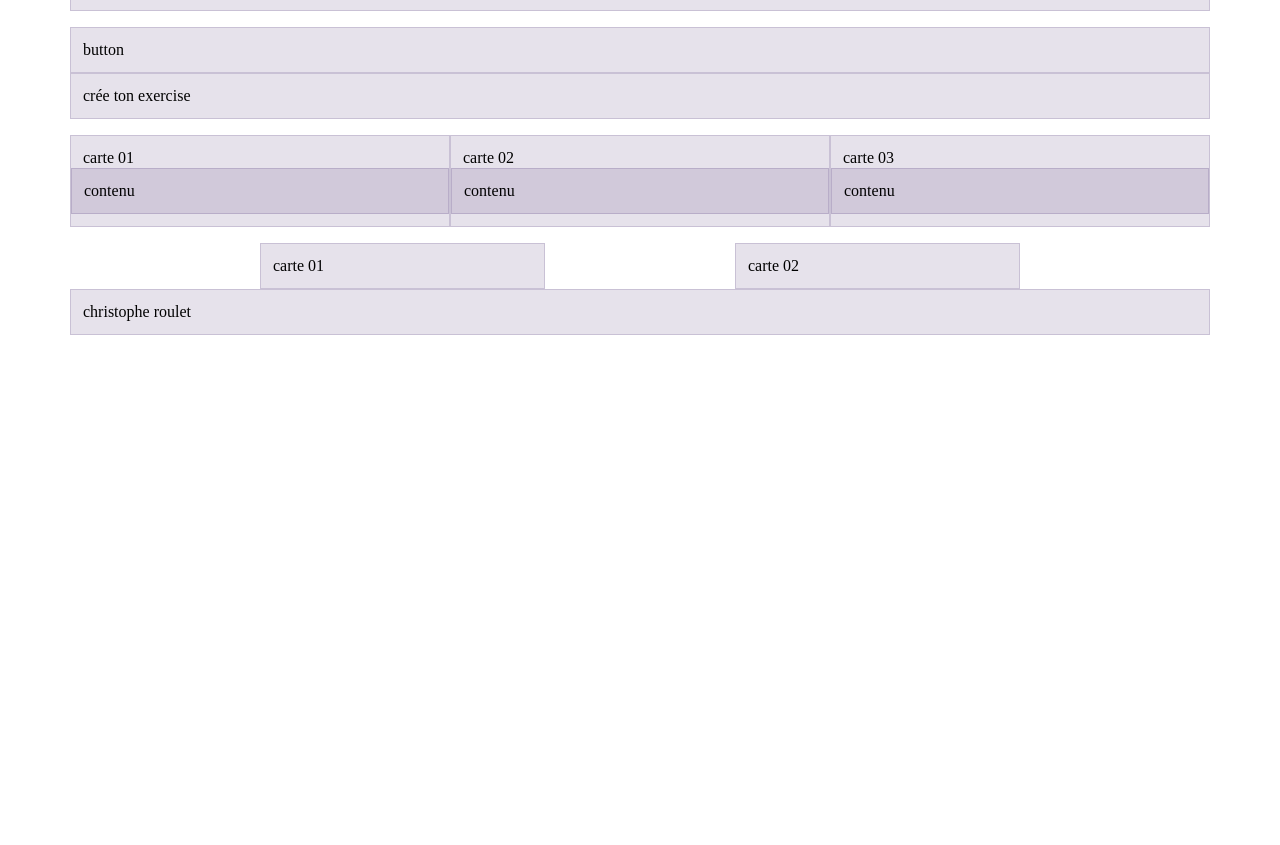
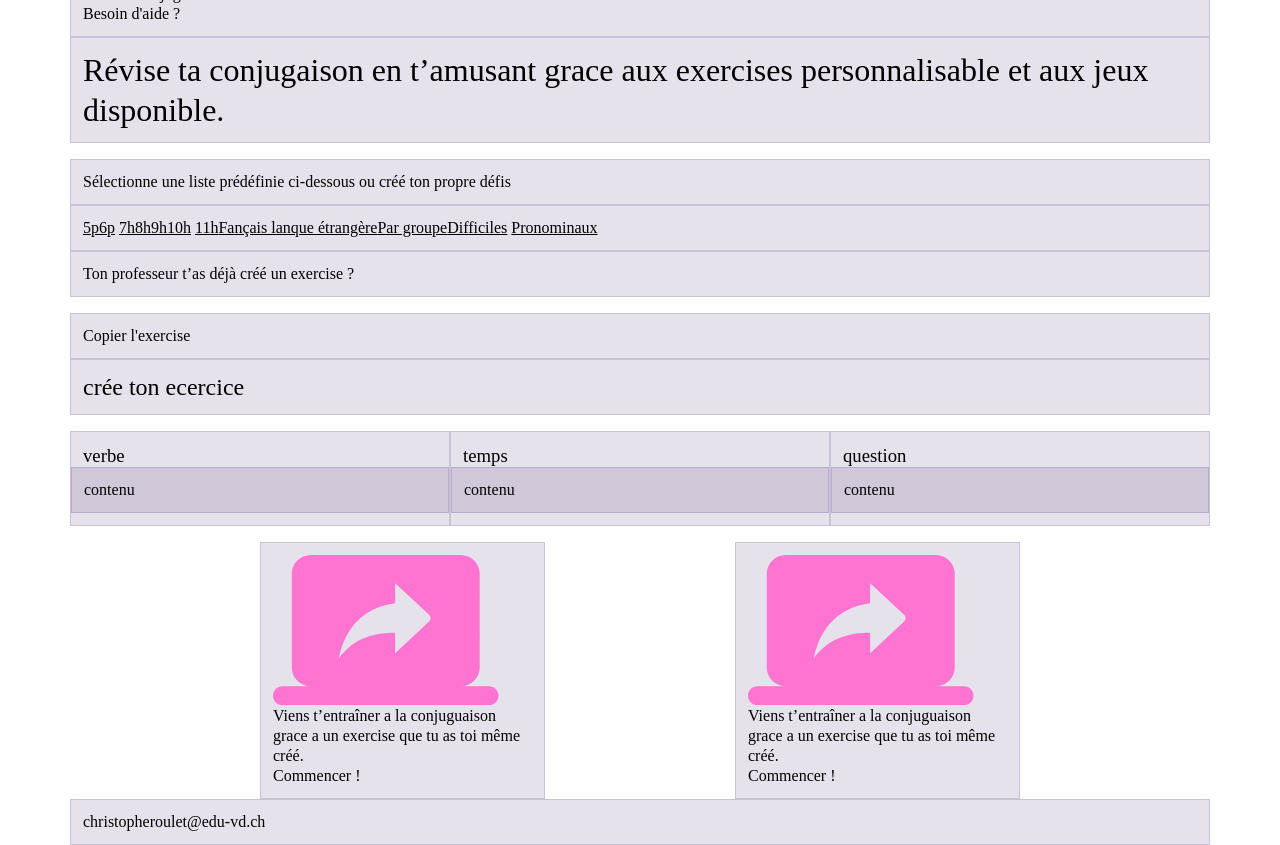
Before and after one commit to nelsonbuhler/tatitotu, a website built with Parcel: page src/index.html in a window 1280 px wide. Shown: the part 283-1128 px from the top of the page. Before the commit the page ends 800 px from the top, so only its background shows below. Built offline with nearby package versions, Linux system fonts and the light colour scheme; files whose address does not match are found by name.

Commit message:
intégration des module en html

```diff
--- a/src/index.html
+++ b/src/index.html
@@ -8,23 +8,65 @@
   </head>
   <body>
     <div class="container">
-      <div class="row"><div class="col">defis de conjugaison</div></div>
-      <div class="row"><div class="col">titre</div></div>
-      <div class="row"><div class="col">profile exercise</div></div>
-      <div class="row"><div class="col">exercise</div></div>
-      <div class="row"><div class="col">code</div></div>
-      <div class="row"><div class="col">button</div></div>
+      <div class="row"><div class="col">
+        <div class="title"><img src="img/logo-tatitotu.svg" alt="logo de tatitotu">
+        <span>defis de conjugaison</span> <div class="button">Besoin d'aide ?</div></div>
+      </div></div>
+      <div class="header">
+        <div class="row"><div class="col">
+          <h1>Révise ta conjugaison en t’amusant grace aux exercises personnalisable et aux jeux disponible.</h1>
+        </div></div>
+        <div class="row"><div class="col"><p>Sélectionne une liste prédéfinie ci-dessous ou <a>créé ton propre défis</a></p></div></div>
+        <div class="ex-archetype">
+          <div class="row">
+            <div class="col">
+              <a href="">5p</a><a href="">6p</a> <a href="">7h</a><a href="">8h</a><a href="">9h</a><a href="">10h</a>
+              <a href="">11h</a><a href="">Fançais lanque étrangère</a><a href="">Par groupe</a><a href="">Difficiles</a>
+              <a href="">Pronominaux</a>
+          </div>
+        </div>
+      </div>
+      <div class="code">
+        <div class="row"><div class="col"><p>Ton professeur t’as déjà créé un exercise ?</p></div></div>
+        <div class="row"><div class="col"><div class="button"></div>Copier l'exercise</div></div>
+      </div>
+    </div>
     </div>
     <div class="container">
-      <div class="row"><div class="col">crée ton exercise</div></div>
+      <div class="row"><div class="col"><h2>crée ton ecercice</h2></div></div>
       <div class="row">
-        <div class="col-4">carte 01<div class="row"><div class="col">contenu</div></div></div>
-        <div class="col-4">carte 02<div class="row"><div class="col">contenu</div></div></div>
-        <div class="col-4">carte 03<div class="row"><div class="col">contenu</div></div></div>
+        <div class="col-4">
+          <div class="cards"> <h3>verbe</h3><div class="row"><div class="col">contenu</div></div></div>
       </div>
-      <div class="row"><div class="col-3 offset-2">carte 01</div><div class="col-3 offset-2">carte 02</div></div>
+        <div class="col-4">
+          <div class="cards"><h3>temps</h3><div class="row"><div class="col">contenu</div></div></div>
+        </div>
+        <div class="col-4">
+          <div class="cards"><h3>question</h3><div class="row"><div class="col">contenu</div></div></div>
+        </div>
+      </div>
+      <div class="row">
+        <div class="col-3 offset-2">
+          <div class="ex-cards">
+            <img src="img/icon-ex.svg" alt="icone exercice">
+            <p>Viens t’entraîner a la conjuguaison grace a un exercise que tu as toi même créé.</p>
+            <div class="button">Commencer !</div>
+          </div>
+        </div>
+        <div class="col-3 offset-2">
+          <div class="ex-cards">
+            <img src="img/icon-ex.svg" alt="icone exercice">
+            <p>Viens t’entraîner a la conjuguaison grace a un exercise que tu as toi même créé.</p>
+            <div class="button">Commencer !</div>
+          </div>
+        </div>
+      </div>
     </div>
-    <div class="container"> <div class="row"><div class="col">christophe roulet</div></div></div>
+    <div class="container">
+      <div class="footer">
+        <div div class="row"><div class="col"><p>christopheroulet@edu-vd.ch</p></div></div>
+      </div>
+    </div>
     <script src="js/main.js" type="module"></script>
   </body>
 </html>
--- a/src/scss/_base.scss
+++ b/src/scss/_base.scss
@@ -3,16 +3,36 @@
 // ==================================== */
 
 :root {
+  --pink: #FF74D0;
+  --green: #4BE2B5;
+  --bgColor: #F0F1EA;
+  --grey: #C9C5BD;
+  --black: #444444;
+  --scdPink: #fd55c52f;
+  --scdGreen: #59e3ba2f;
+
 }
 
 /* ====================================
 // reset rules
 // ==================================== */
 
+@font-face {
+  font-family: "Avenir Next";
+  src: url(../fonts/Avenir\ Next.ttc);
+}
+
+@font-face {
+  font-family: "SuperClarendon";
+  src: url(../fonts/SuperClarendon.ttc);
+}
+
 * {
   box-sizing: border-box;
   margin: 0;
   padding: 0;
+  font-family: "Avenir Next";
+  font-weight: 500;
 }
 
 html {
--- a/src/scss/main.scss
+++ b/src/scss/main.scss
@@ -6,4 +6,5 @@
 @import "modules/ex-cards";
 @import "modules/footer";
 @import "modules/header";
+@import "modules/title";
 @import "bootstrap/scss/bootstrap-grid";
```
Also changed, not shown: src/img/logo-tatitotu.svg (added), src/scss/modules/_title.scss (added), 4 other files.
